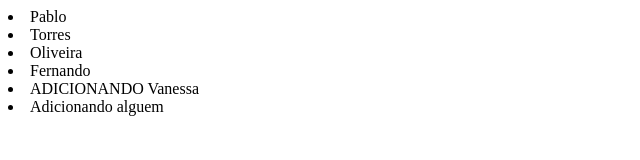
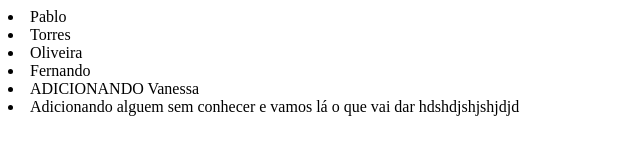
Before and after one commit to Pablotoliveira28/alura-git, a plain HTML site: page index.html in a window 1280 px wide. Shown: the whole page, without its empty margins (0-640 px from the left). Drawn offline with Linux system fonts and the light colour scheme.

```diff
--- a/index.html
+++ b/index.html
@@ -12,6 +12,6 @@
     <li>Oliveira</li>
     <li>Fernando</li>
     <li>ADICIONANDO Vanessa</li>
-    <li>Adicionando alguem</li>
+    <li>Adicionando alguem sem conhecer e vamos lá o que vai dar hdshdjshjshjdjd</li>
 </body>
 </html>
```
